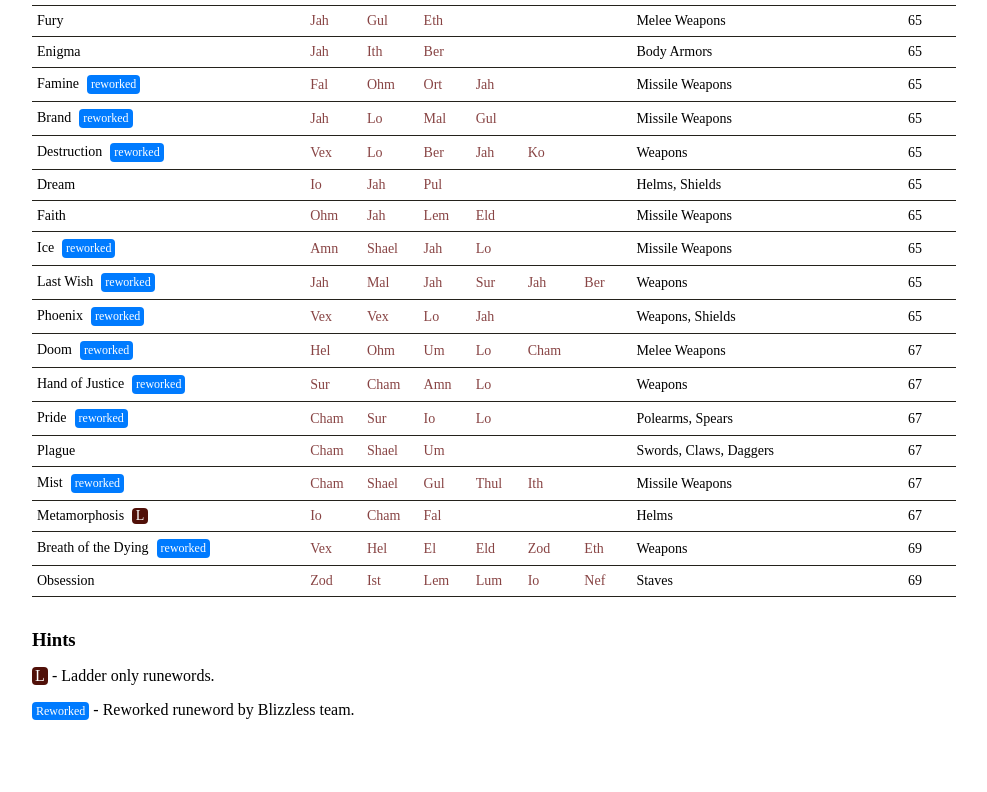
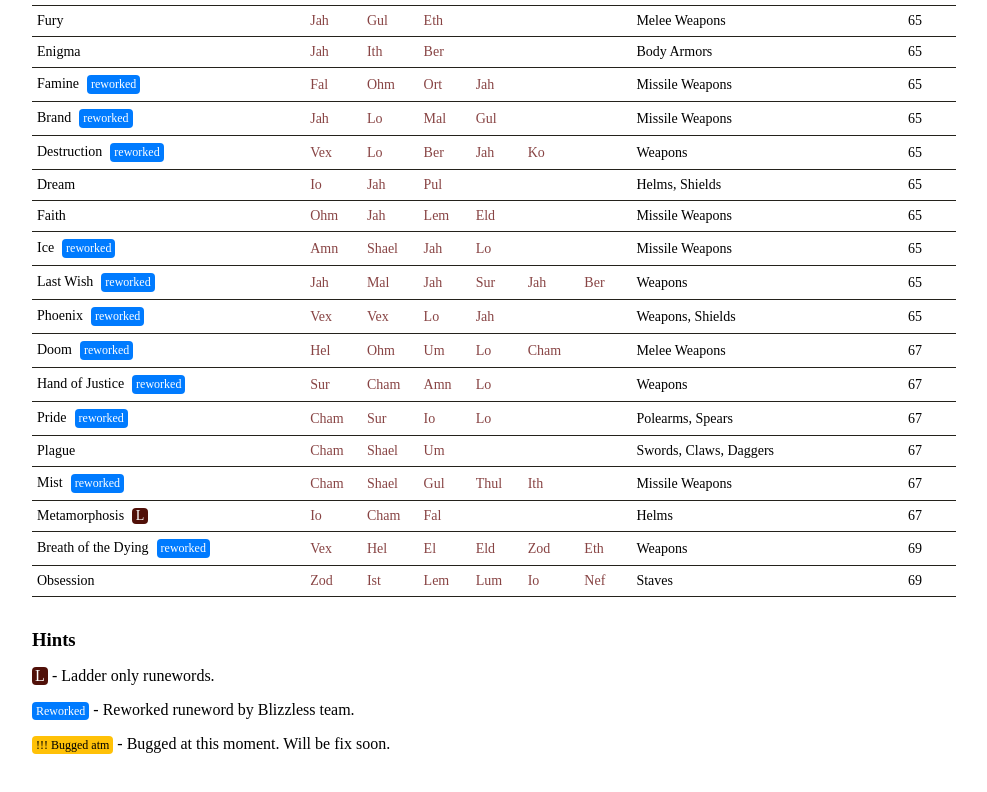
Before and after one commit to Raferty/blizzless-runewords, a Vue app: page / in a window 1280 px wide. Shown: the part 2675-3467 px from the top of the page, without its empty margins (234-1221 px from the left). Built offline with nearby package versions, Linux system fonts and the light colour scheme; the HTML template or start-up script is replaced by a standard one.

Commit message:
arrange little things

```diff
--- a/src/App.vue
+++ b/src/App.vue
@@ -21,6 +21,10 @@
 
         <div class="hints__block">
           <span class="reworked">Reworked</span> - Reworked runeword by Blizzless team.
+        </div>
+
+        <div class="hints__block">
+          <span class="warning">!!! Bugged atm</span> - Bugged at this moment. Will be fix soon.
         </div>
       </div>
     </section>
--- a/src/shared/runewords.ts
+++ b/src/shared/runewords.ts
@@ -160,7 +160,7 @@ export const RUNEWORDS = [
     stats: [
       "+30% Faster Block Rate",
       "+40-80% Enhanced Damage (varies)",
-      "+ 3 to Weapon block (Assassin only)",
+      "+3 to Weapon block (Assassin only)",
       "+75 Poison Damage Over 5 Seconds",
       "+6 to Strength",
       "+6 to Dexterity",
@@ -1267,7 +1267,7 @@ export const RUNEWORDS = [
     excluded: "",
     classes: ["Paladin"],
     patch: "1.11",
-    level: 53,
+    level: 51,
     ladder: false,
     reworked: true,
     stats: [
@@ -1275,9 +1275,9 @@ export const RUNEWORDS = [
       "+2 To Paladin Skill Levels",
       "+50% Damage to Undead",
       "+100-150 To Life (varies)",
-      "+75% Better Chance of Getting Magic Items",
+      "15% Slower Stamina Drain",
       "Fire Resist +30%",
-      "15% Slower Stamina Drain"
+      "+75% Better Chance of Getting Magic Items"
     ],
   },
   {
```
Also changed, not shown: 3 other files (tests, documents, lock files or other folders).
